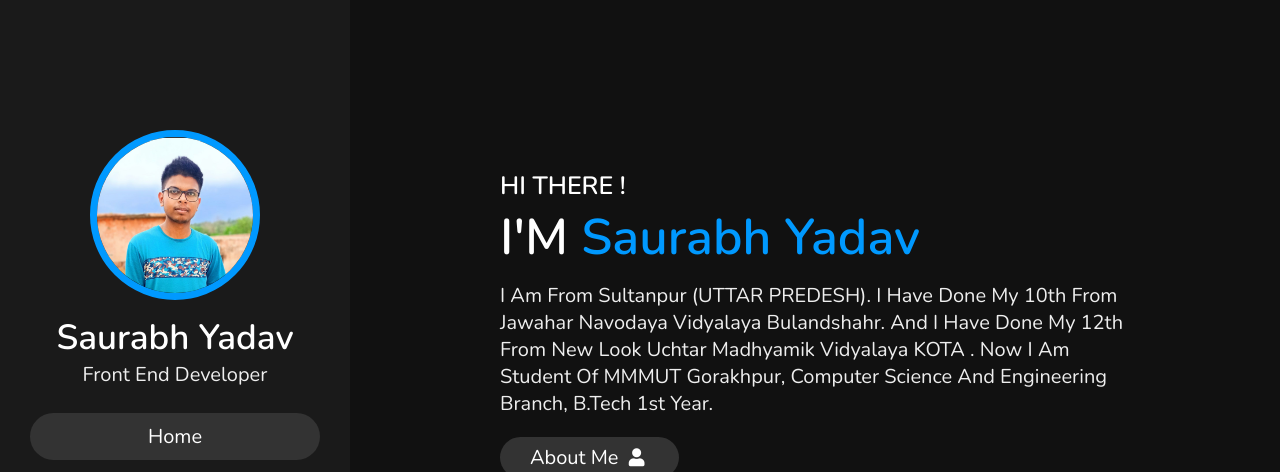
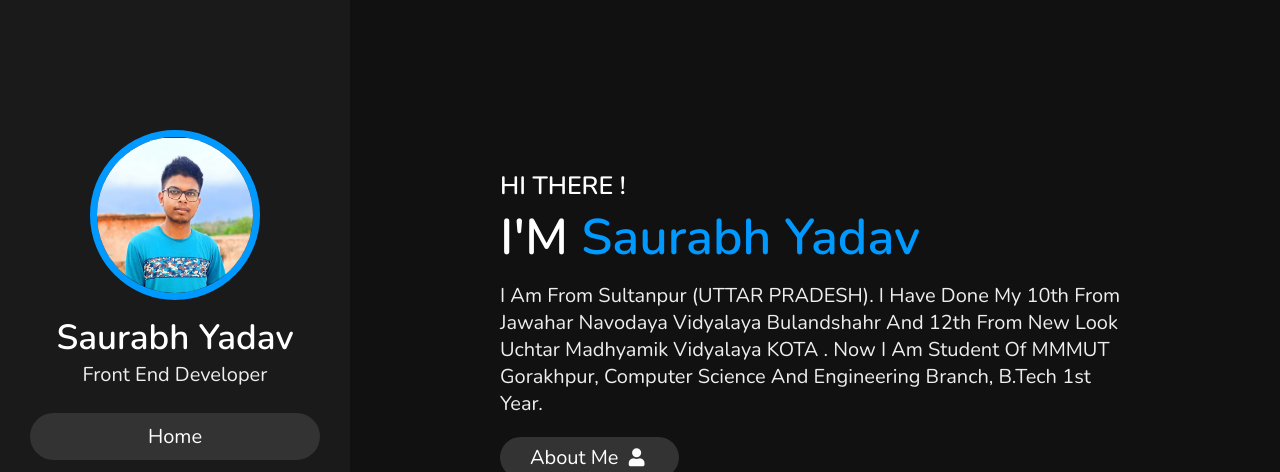
Before and after one commit to saurabh2121/portfolio, a plain HTML site: page index.html in a window 1280 px wide. Shown: the top 472 px of the page. Drawn offline with nearby package versions, Linux system fonts and the light colour scheme.

Commit message:
Update index.html

```diff
--- a/index.html
+++ b/index.html
@@ -4,7 +4,7 @@
 <head>
     <meta charset="UTF-8">
     <meta name="viewport" content="width=device-width, initial-scale=1.0">
-    <title>responsive personal portfolio website design tutorail</title>
+    <title>Saurabh portfolio</title>
     <!-- font awesome cdn link  -->
     <link rel="stylesheet" href="https://cdnjs.cloudflare.com/ajax/libs/font-awesome/5.15.2/css/all.min.css">
     <!-- social media icon link  -->
@@ -41,7 +41,7 @@
     <section class="home" id="home">
         <h3>HI THERE !</h3>
         <h1>I'M <span>Saurabh Yadav</span></h1>
-        <p>I am from Sultanpur (UTTAR PREDESH). I have done my 10th from Jawahar navodaya vidyalaya bulandshahr. and I have done my 12th from New Look uchtar madhyamik vidyalaya KOTA . Now I am student of MMMUT Gorakhpur, Computer Science and Engineering Branch, B.tech 1st year.
+        <p>I am from Sultanpur (UTTAR PRADESH). I have done my 10th from Jawahar navodaya vidyalaya bulandshahr and 12th from New Look uchtar madhyamik vidyalaya KOTA . Now I am student of MMMUT Gorakhpur, Computer Science and Engineering Branch, B.tech 1st year.
         </p>
         <a href="#about"><button class="btn">about me <i class="fas fa-user"></i></button></a>
         <span class="social-media-icon">
```
